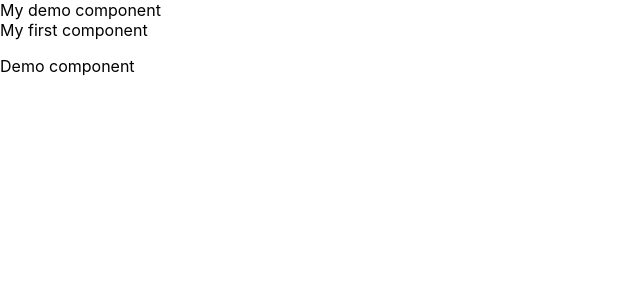
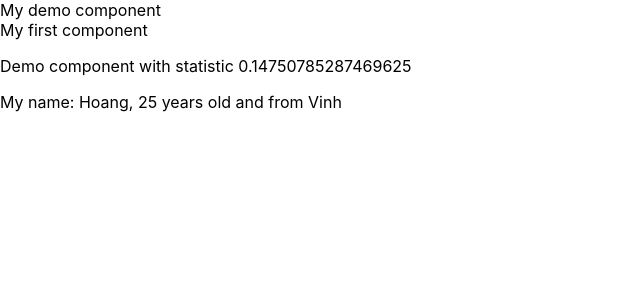
Before and after one commit to thruy/starter-React, a React (Create React App) app: page / in a window 1280 px wide. Shown: the top 300 px of the page, without its empty margins (0-640 px from the left). Built offline with nearby package versions, Linux system fonts and the light colour scheme.

Commit message:
first state demo

```diff
--- a/src/App.js
+++ b/src/App.js
@@ -3,27 +3,49 @@ import './App.css';
 import { useDispatch, useSelector } from 'react-redux';
 import { increaseCounter, decreaseCounter } from './redux/action/counterAction';
 import Demo from './component/Demo';
-const App = () => {
-  const count = useSelector(state => state.counter.count);
-  const dispatch = useDispatch();
+import React from 'react';
 
-  return (
-    <div>
-      <div>My demo component</div>
-      <Demo></Demo>
-    </div>
-    // <div className="App">
-    //   <header className="App-header">
-    //     <img src={logo} className="App-logo" alt="logo" />
-    //     <p>
-    //       Hello World, Hoang.
-    //     </p>
-    //     <div>Count = {count}</div>
-    //     <button onClick={() => dispatch(increaseCounter())}>Increase</button>
-    //     <button onClick={() => dispatch(decreaseCounter())}>Decrease</button>
-    //   </header>
-    // </div>
-  );
+class App extends React.Component {
+  render() {
+    return (
+      <div>
+        <div>My demo component</div>
+        <Demo></Demo>
+      </div>
+    )
+  }
 }
 
+// const App = () => {
+//   return (
+//     <div>
+//       <div>My demo component</div>
+//       <Demo></Demo>
+//     </div>
+//   );
+// }
+
+// const App = () => {
+//   const count = useSelector(state => state.counter.count);
+//   const dispatch = useDispatch();
+
+//   return (
+//     <div>
+//       <div>My demo component</div>
+//       <Demo></Demo>
+//     </div>
+//     <div className="App">
+//       <header className="App-header">
+//         <img src={logo} className="App-logo" alt="logo" />
+//         <p>
+//           Hello World, Hoang.
+//         </p>
+//         <div>Count = {count}</div>
+//         <button onClick={() => dispatch(increaseCounter())}>Increase</button>
+//         <button onClick={() => dispatch(decreaseCounter())}>Decrease</button>
+//       </header>
+//     </div>
+//   );
+// }
+
 export default App;
--- a/src/component/Demo.js
+++ b/src/component/Demo.js
@@ -1,11 +1,17 @@
 import React from "react";
 
 class Demo extends React.Component {
+    state = {
+        name: 'Hoang',
+        Address: 'Vinh',
+        age: 25
+    }
     //jsx
     render() {
         return (
             <div>My first component
-                <p>Demo component</p>
+                <p>Demo component with statistic {Math.random()}</p>
+                <div>My name: {this.state.name}, {this.state.age} years old and from {this.state.Address}</div>
             </div>
 
         )
```
